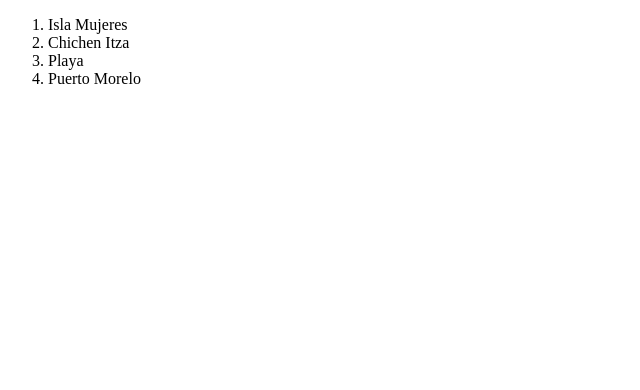
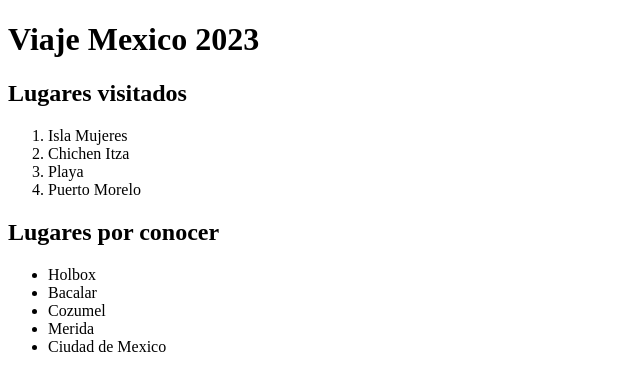
Before and after one commit to MarinaBarrov/prueba-dh, a plain HTML site: page index.html in a window 1280 px wide. Shown: the whole page, without its empty margins (0-640 px from the left). Drawn offline with Linux system fonts and the light colour scheme.

Commit message:
se agregan titulos y listas de lugares por visitar

```diff
--- a/index.html
+++ b/index.html
@@ -1,18 +1,30 @@
 <!DOCTYPE html>
 <html lang="en">
+
 <head>
     <meta charset="UTF-8">
     <meta http-equiv="X-UA-Compatible" content="IE=edge">
     <meta name="viewport" content="width=device-width, initial-scale=1.0">
     <title>MarinitaPages</title>
 </head>
+
 <body>
+    <h1>Viaje Mexico 2023</h1>
+    <h2>Lugares visitados</h2>
     <ol>
         <li>Isla Mujeres</li>
         <li>Chichen Itza</li>
         <li>Playa</li>
         <li>Puerto Morelo</li>
     </ol>
+    <h2>Lugares por conocer</h2>
+    <ul>
+        <li>Holbox</li>
+        <li>Bacalar</li>
+        <li>Cozumel</li>
+        <li>Merida</li>
+        <li>Ciudad de Mexico</li>
+    </ul>
 </body>
 
 </html>
```
